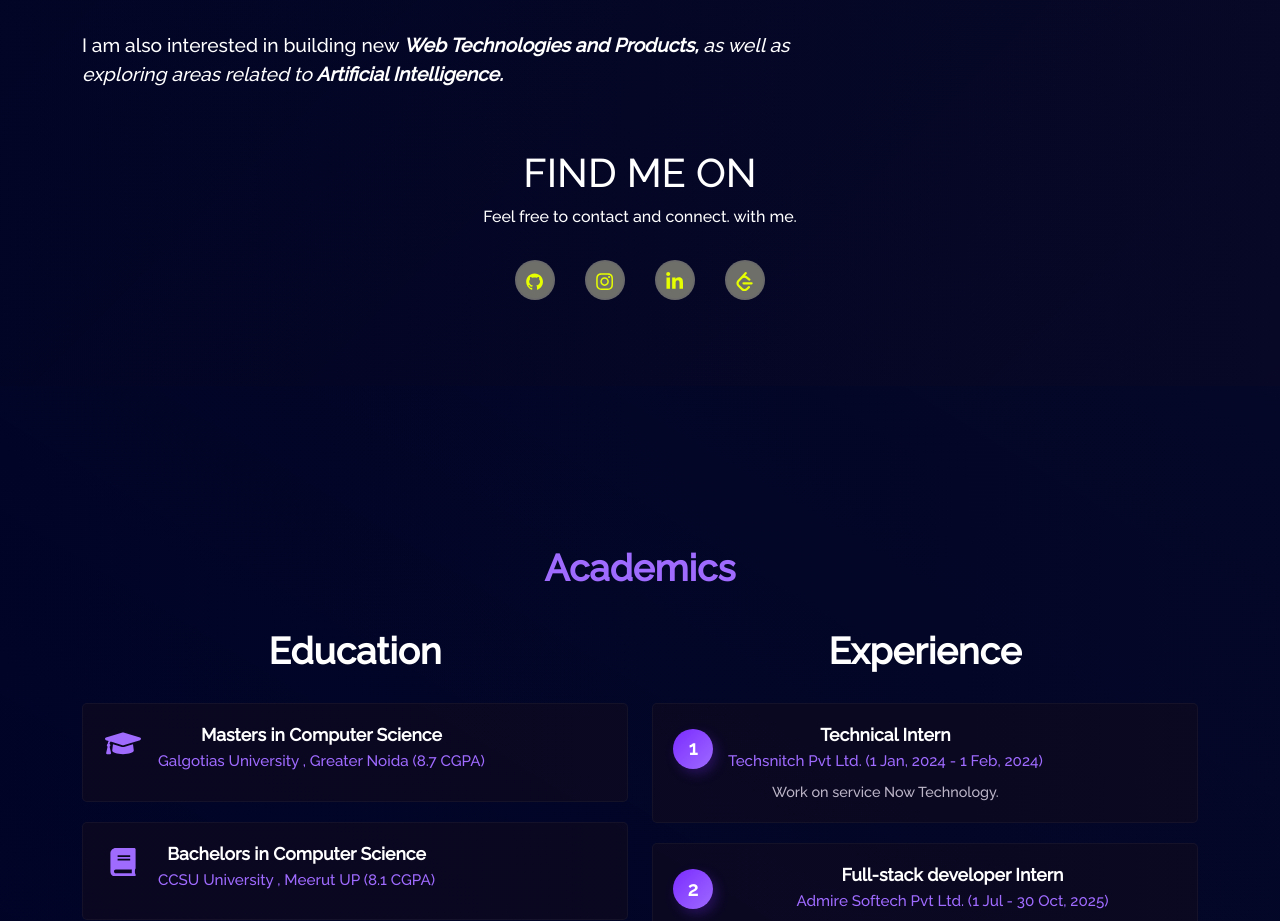
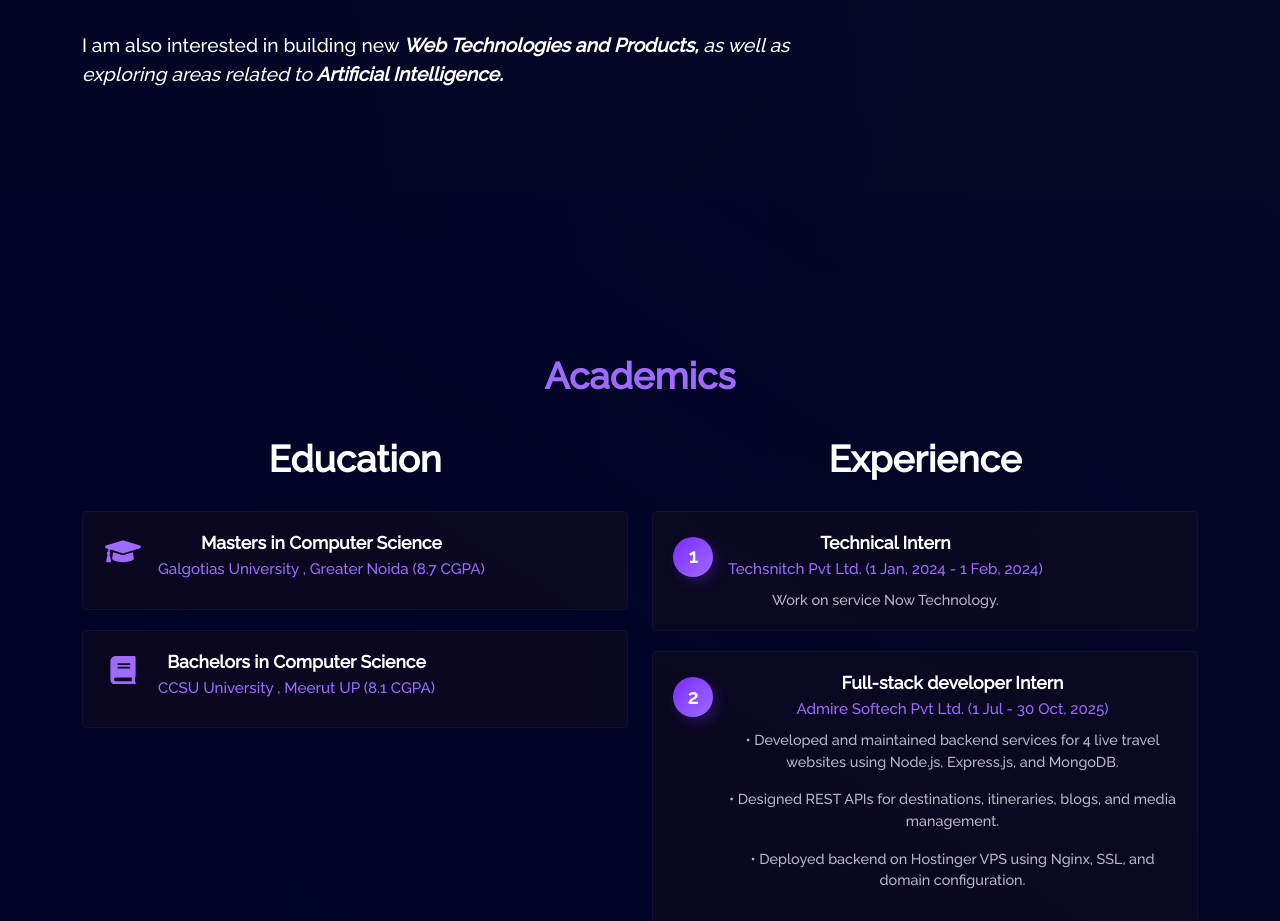
Before and after one commit to thedhirajshah13/PortFolio_Dhiraj, a React (Create React App) app: page / in a window 1280 px wide. Shown: the part 1250-2171 px from the top of the page. Built offline with nearby package versions, Linux system fonts and the light colour scheme.

Commit message:
fix error which cause build to fail in deploment

```diff
--- a/src/components/Home/About.jsx
+++ b/src/components/Home/About.jsx
@@ -1,14 +1,14 @@
-import React from "react";
+
 import { Container, Row, Col } from "react-bootstrap";
 import LaptopImg from "../../assets/home-main.svg";
 import Tilt from "react-parallax-tilt";
-import {
-  AiFillGithub,
+// import {
+//   AiFillGithub,
 
-} from "react-icons/ai";
-import { FaLinkedinIn } from "react-icons/fa";
-import { SiLeetcode } from "react-icons/si";
-import { FaInstagram } from "react-icons/fa";
+// } from "react-icons/ai";
+// import { FaLinkedinIn } from "react-icons/fa";
+// import { SiLeetcode } from "react-icons/si";
+// import { FaInstagram } from "react-icons/fa";
 
 
 
@@ -70,8 +70,8 @@ const About = () => {
                 </Tilt>
               </Col>
             </Row>
-            <Row>
-              <Col md={12} className="home-about-social">
+            {/* <Row> */}
+              {/* <Col md={12} className="home-about-social">
                 <h1>FIND ME ON</h1>
                 <p>
                 Feel free to contact and <span className="yellow">connect.</span> with me.
@@ -122,8 +122,8 @@ const About = () => {
                     </a>
                   </li>
                 </ul>
-              </Col>
-            </Row>
+              </Col> */}
+            {/* </Row> */}
           </Container>
         </Container>
       );
```
